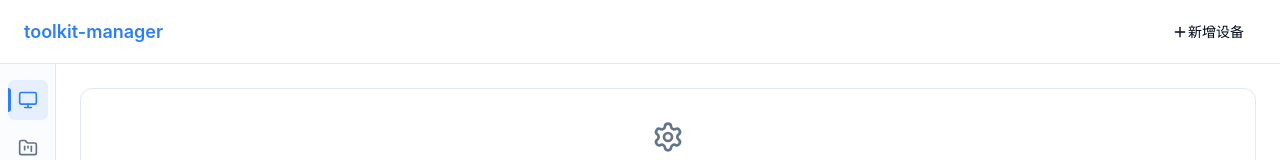
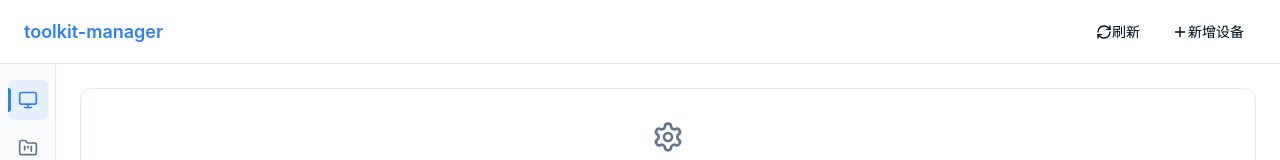
Before and after one commit to smk-h/toolkit-manager, a React (Vite) app: page / in a window 1280 px wide. Shown: the top 160 px of the page. Built offline with nearby package versions, Linux system fonts and the light colour scheme.

Commit message:
feat(refresh): 支持配置文件手动刷新同步

```diff
--- a/src/App.tsx
+++ b/src/App.tsx
@@ -4,7 +4,7 @@
  * File name  : App.tsx
  * Author     : sumu
  * Date       : 2026/07/21
- * Description: 应用根组件（三栏布局 + 路由状态 + 全局 MCP 开关编排）
+ * Description: 应用根组件（三栏布局 + 路由状态 + 全局 MCP 开关编排 + 手动刷新编排）
  * ======================================================
  */
 
@@ -63,6 +63,8 @@ function App(): React.ReactElement {
 
   // 全局 MCP 开关状态（唯一来源是 ~/.claude.json，不持久化到应用 settings.json）
   const [globalMcpChecked, setGlobalMcpChecked] = useState(false);
+  // 手动刷新计数器：Header 按钮点击时递增，驱动当前页签重读外部配置
+  const [refreshTick, setRefreshTick] = useState<number>(0);
   // 全局 MCP 确认对话框：null 关闭，"enable"/"disable" 表示待确认操作
   const [globalMcpConfirmAction, setGlobalMcpConfirmAction] = useState<
     "enable" | "disable" | null
@@ -154,6 +156,23 @@ function App(): React.ReactElement {
     }
   }, [globalMcpConfirmAction, toolkitPath, show]);
 
+  /**
+   * 手动刷新当前页签数据 + 全局 MCP 状态
+   *
+   * 递增 refreshTick 驱动当前页签重读外部配置文件（设备 YAML / 项目 MCP 状态），
+   * 同时重读 ~/.claude.json 刷新全局 MCP 开关状态。
+   * 全局 MCP 重读失败时静默降级，不阻断页面数据刷新。
+   */
+  const handleRefresh = useCallback(async (): Promise<void> => {
+    setRefreshTick((t) => t + 1);
+    try {
+      const status = await detectGlobalMcp();
+      setGlobalMcpChecked(status.kind === "enabled");
+    } catch (error) {
+      console.warn("[App] refresh global mcp failed:", error);
+    }
+  }, []);
+
   return (
     <div className="h-screen overflow-hidden bg-background text-foreground">
       <Header
@@ -162,6 +181,7 @@ function App(): React.ReactElement {
         onAddProject={() => setProjectCreateOpen(true)}
         globalMcpChecked={globalMcpChecked}
         onGlobalMcpToggle={handleGlobalMcpToggle}
+        onRefresh={handleRefresh}
       />
       <SideNav activeTab={activeTab} onSwitch={setActiveTab} />
       <ContentArea
@@ -172,6 +192,7 @@ function App(): React.ReactElement {
         projectCreateOpen={projectCreateOpen}
         onProjectCreateClose={() => setProjectCreateOpen(false)}
         globalMcpChecked={globalMcpChecked}
+        refreshTick={refreshTick}
       />
       <ToastContainer />
       {/* 全局 MCP 确认对话框（App 层统一编排） */}
--- a/src/components/Header.tsx
+++ b/src/components/Header.tsx
@@ -4,16 +4,19 @@
  * File name  : Header.tsx
  * Author     : sumu
  * Date       : 2026/07/21
- * Description: 顶部固定标题栏（含设备页新增入口、项目页新增与全局 MCP 开关）
+ * Description: 顶部固定标题栏（含设备页新增入口、项目页新增与全局 MCP 开关、手动刷新按钮）
  * ======================================================
  */
 
-import { Plus } from "lucide-react";
+import { useState } from "react";
+
+import { Plus, RefreshCw } from "lucide-react";
 
 import { Button } from "@/components/ui/button";
 import { GlobalMcpSwitch } from "@/components/GlobalMcpSwitch";
 import { APP_META } from "@/config/nav";
 import type { TabId } from "@/config/nav";
+import { cn } from "@/lib/utils";
 
 /** Header 组件属性 */
 export interface HeaderProps {
@@ -27,6 +30,8 @@ export interface HeaderProps {
   globalMcpChecked: boolean;
   /** 全局 MCP 开关切换回调（仅 projects tab 显示开关） */
   onGlobalMcpToggle: (checked: boolean) => void;
+  /** 刷新按钮点击回调（递增 refreshTick + 重读全局 MCP） */
+  onRefresh: () => void;
 }
 
 /**
@@ -47,7 +52,24 @@ export function Header({
   onAddProject,
   globalMcpChecked,
   onGlobalMcpToggle,
+  onRefresh,
 }: HeaderProps): React.ReactElement {
+  // 刷新按钮旋转动画：纯视觉反馈，与实际数据加载解耦
+  const [isRefreshing, setIsRefreshing] = useState<boolean>(false);
+
+  /**
+   * 刷新按钮点击处理
+   *
+   * 触发外部刷新回调，并立即开始图标旋转动画；
+   * 固定 500ms 后停止（数据读取通常 <100ms，500ms 给足视觉感知）。
+   */
+  const handleRefreshClick = (): void => {
+    setIsRefreshing(true);
+    onRefresh();
+    setTimeout((): void => {
+      setIsRefreshing(false);
+    }, 500);
+  };
   return (
     <header
       className="fixed top-0 left-0 right-0 z-50 h-16 border-b border-border bg-background/80 backdrop-blur-md"
@@ -57,9 +79,21 @@ export function Header({
           {APP_META.name}
         </h1>
         <div className="flex items-center gap-2">
-          {/* 设备页显示新增入口；其余 tab 不渲染该按钮 */}
+          {/* 设备页显示刷新 + 新增入口；刷新在左，新增在右 */}
           {/* ghost 默认透明，与 DeviceCard 操作按钮一致；悬浮时橙色高亮 */}
           {activeTab === "devices" && (
+            <>
+              <Button
+                onClick={handleRefreshClick}
+                variant="ghost"
+                size="sm"
+                aria-label="刷新设备列表"
+                title="刷新设备列表"
+                className="hover:bg-orange-500 hover:text-white"
+              >
+                <RefreshCw className={cn("h-4 w-4", isRefreshing && "animate-spin")} />
+                刷新
+              </Button>
               <Button
                 onClick={onAddDevice}
                 variant="ghost"
@@ -69,14 +103,25 @@ export function Header({
                 <Plus className="h-4 w-4" />
                 新增设备
               </Button>
+            </>
           )}
-          {/* 项目页显示全局 MCP 开关 + 新增入口；开关在左，按钮在右 */}
+          {/* 项目页显示全局 MCP 开关 + 刷新 + 新增入口；开关在左，刷新居中，按钮在右 */}
           {activeTab === "projects" && (
             <>
               <GlobalMcpSwitch
                 checked={globalMcpChecked}
                 onCheckedChange={onGlobalMcpToggle}
               />
+              <Button
+                onClick={handleRefreshClick}
+                variant="ghost"
+                size="icon"
+                aria-label="刷新项目列表"
+                title="刷新项目列表"
+                className="hover:bg-orange-500 hover:text-white"
+              >
+                <RefreshCw className={cn("h-4 w-4", isRefreshing && "animate-spin")} />
+              </Button>
               <Button
                 onClick={onAddProject}
                 variant="ghost"
--- a/src/components/ProjectCard.tsx
+++ b/src/components/ProjectCard.tsx
@@ -4,7 +4,7 @@
  * File name  : ProjectCard.tsx
  * Author     : sumu
  * Date       : 2026/07/22
- * Description: 项目卡片组件（路径输入 + 打开 + 配置 + 删除 + 状态徽章 + 警告）
+ * Description: 项目卡片组件（路径输入 + 打开 + 配置 + 删除 + 状态徽章 + 警告 + 手动刷新 refreshKey）
  * ======================================================
  */
 
@@ -34,6 +34,13 @@ export interface ProjectCardProps {
    * 全局 MCP 是否已启用（true 时配置按钮强制禁用，优先级高于项目自身状态）
    */
   globalEnabled: boolean;
+  /**
+   * 刷新信号，变化时重新检测 MCP 状态
+   *
+   * 外部改了 .mcp.json 但项目路径未变时，状态检测 effect 不会因 path
+   * 变化而重跑——本字段递增后驱动 effect 重新执行，使徽章反映磁盘最新状态。
+   */
+  refreshKey: number;
   /** 路径变化回调（即时保存由父组件处理） */
   onPathChange: (id: string, path: string) => void;
   /** 打开目录选择器并填充路径的回调 */
@@ -103,6 +110,7 @@ export function ProjectCard({
   toolkitPath,
   isDuplicate,
   globalEnabled,
+  refreshKey,
   onPathChange,
   onPickDirectory,
   onRemove,
@@ -121,7 +129,7 @@ export function ProjectCard({
     }
   }, [autoFocus]);
 
-  // 防抖状态检测：path 或 toolkitPath 变化时延迟检测
+  // 防抖状态检测：path、toolkitPath 或 refreshKey 变化时延迟检测
   useEffect(() => {
     // 空路径：直接 idle，不触发 fs 调用
     if (!item.path.trim()) {
@@ -144,7 +152,7 @@ export function ProjectCard({
     return () => {
       clearTimeout(timer);
     };
-  }, [item.path, toolkitPath]);
+  }, [item.path, toolkitPath, refreshKey]);
 
   /**
    * 一键配置：写入/修正两文件，成功后刷新徽章
--- a/src/pages/DevicesPage.tsx
+++ b/src/pages/DevicesPage.tsx
@@ -4,11 +4,11 @@
  * File name  : DevicesPage.tsx
  * Author     : sumu
  * Date       : 2026/07/22
- * Description: 设备管理页（读取 yaml 设备配置 + 引导态 + 详情/复制）
+ * Description: 设备管理页（读取 yaml 设备配置 + 引导态 + 详情/复制 + 手动刷新监听）
  * ======================================================
  */
 
-import { useState } from "react";
+import { useEffect, useState } from "react";
 
 import { Settings } from "lucide-react";
 
@@ -33,6 +33,8 @@ export interface DevicesPageProps {
   createOpen: boolean;
   /** 新增设备对话框关闭回调 */
   onCreateClose: () => void;
+  /** 刷新计数器，>0 时触发 reload */
+  refreshTick: number;
 }
 
 /**
@@ -51,6 +53,7 @@ export function DevicesPage({
   onNavigateSettings,
   createOpen,
   onCreateClose,
+  refreshTick,
 }: DevicesPageProps): React.ReactElement {
   const { status, reload } = useDevices();
   const { show } = useToast();
@@ -60,6 +63,15 @@ export function DevicesPage({
   const [editDevice, setEditDevice] = useState<Device | null>(null);
   // 删除对话框当前待删的设备
   const [deleteDevice, setDeleteDevice] = useState<Device | null>(null);
+
+  // 手动刷新：refreshTick 递增时重读设备配置
+  // refreshTick 初始为 0，首次挂载不触发（避免与 useDevices 自身的挂载加载重复）
+  // 故意不将 reload 纳入依赖：reload 来自 useCallback([])，引用稳定永不变化
+  useEffect(() => {
+    if (refreshTick > 0) {
+      reload();
+    }
+  }, [refreshTick]);
 
   // 新增设备所需上下文：设备目录路径与现有设备名集合
   // useDirectoryConfig 与 useDevices 内部一致，取预置项路径拼 devices 子目录
--- a/src/pages/ProjectsPage.tsx
+++ b/src/pages/ProjectsPage.tsx
@@ -4,7 +4,7 @@
  * File name  : ProjectsPage.tsx
  * Author     : sumu
  * Date       : 2026/07/22
- * Description: 项目管理页（项目级 MCP 配置 + 引导态）
+ * Description: 项目管理页（项目级 MCP 配置 + 引导态 + 手动刷新透传）
  * ======================================================
  */
 
@@ -32,6 +32,8 @@ export interface ProjectsPageProps {
    * 全局 MCP 是否已启用（由 App 层持有，透传给 ProjectCard 联动禁用配置按钮）
    */
   globalMcpChecked: boolean;
+  /** 刷新计数器，透传给 ProjectCard 作为 refreshKey */
+  refreshTick: number;
 }
 
 /**
@@ -52,6 +54,7 @@ export function ProjectsPage({
   createOpen,
   onCreateClose,
   globalMcpChecked,
+  refreshTick,
 }: ProjectsPageProps): React.ReactElement {
   const { items, isLoading, addItem, updatePath, removeItem } = useProjects();
   const { items: dirItems, isLoading: dirLoading } = useDirectoryConfig();
@@ -161,6 +164,7 @@ export function ProjectsPage({
                   key={item.id}
                   item={item}
                   toolkitPath={toolkitPath}
+                  refreshKey={refreshTick}
                   isDuplicate={isDuplicatePath(item)}
                   globalEnabled={globalMcpChecked}
                   autoFocus={index === items.length - 1 && item.path === ""}
```
Also changed, not shown: src/components/ContentArea.tsx (+9 -0 lines). Lines whose indentation alone changed are shown as unchanged.
